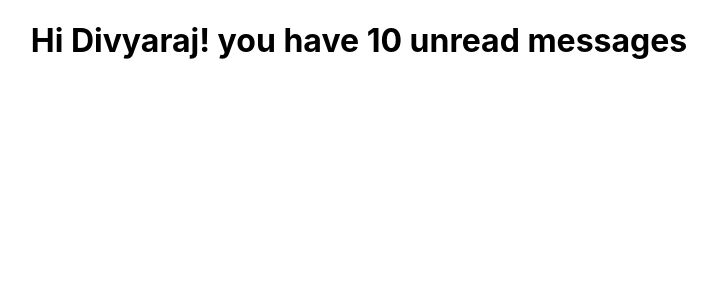
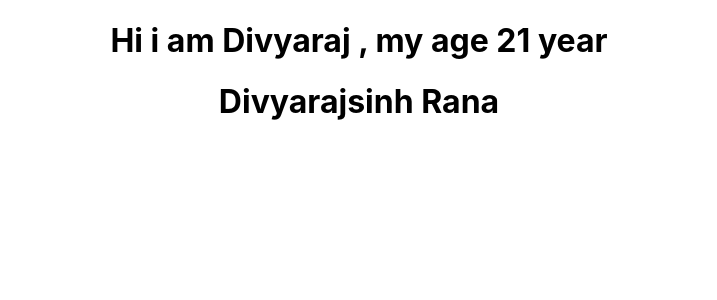
Before and after one commit to DivyarajsinhRana/typescript, a React (Create React App) app in the folder my-app/: page / in a window 1280 px wide. Shown: the top 300 px of the page, without its empty margins (281-998 px from the left). Built offline with nearby package versions, Linux system fonts and the light colour scheme.

Commit message:
object type done

```diff
--- a/my-app/public/index.html
+++ b/my-app/public/index.html
@@ -24,7 +24,7 @@
       work correctly both with client-side routing and a non-root public URL.
       Learn how to configure a non-root public URL by running `npm run build`.
     -->
-    <title>React App</title>
+    <title>React-Typescript Demo</title>
   </head>
   <body>
     <noscript>You need to enable JavaScript to run this app.</noscript>
--- a/my-app/src/App.tsx
+++ b/my-app/src/App.tsx
@@ -2,10 +2,16 @@ import React from 'react';
 import logo from './logo.svg';
 import './App.css';
 import Greet from './components/Greet';
+import Person from './components/Person';
 function App() {
+  const person ={
+    fn : "Divyarajsinh",
+    ln : "Rana"
+  };
   return (
     <div className="App">
-      <Greet name="Divyaraj" count={10} />
+      <Greet name="Divyaraj" age={21} isLoggedIn={true} />
+      <Person  name={person}/>
     </div>
   );
 }
--- a/my-app/src/components/Greet.tsx
+++ b/my-app/src/components/Greet.tsx
@@ -1,17 +1,21 @@
 import { type } from 'os'
 import React from 'react'
 
+// defining type props
 type GreetType ={
     name:string,
-    count:number
+    age:number,
+    isLoggedIn:boolean
 }
 
 const Greet = (props:GreetType) => {
     return (
         <div>
-            <h1>Hi {props.name}! you have {props.count} unread messages</h1>
+            {
+                props.isLoggedIn ? (<h1>Hi i am {props.name} , my age {props.age} year</h1>) :
+                (<h1>Welcome guest</h1>)
+            }
         </div>
     )
 }
-
 export default Greet
--- /dev/null
+++ b/my-app/src/components/Person.tsx
@@ -0,0 +1,19 @@
+import { type } from 'os'
+import React from 'react'
+
+type person = {
+ name :{
+     fn : string,
+     ln : string
+ }
+}
+
+const Person = (props : person) => {
+    return (
+        <div>
+            <h1>{props.name.fn} {props.name.ln}</h1>
+        </div>
+    )
+}
+
+export default Person
```
